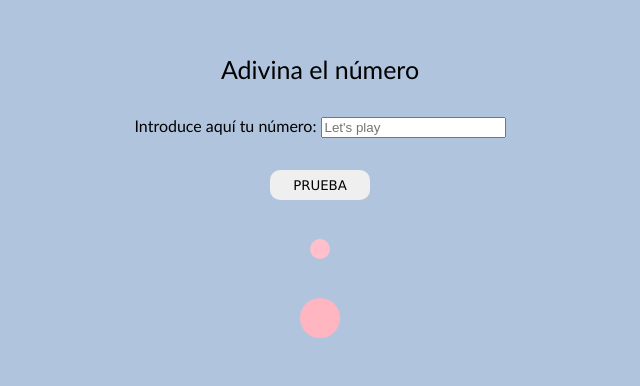
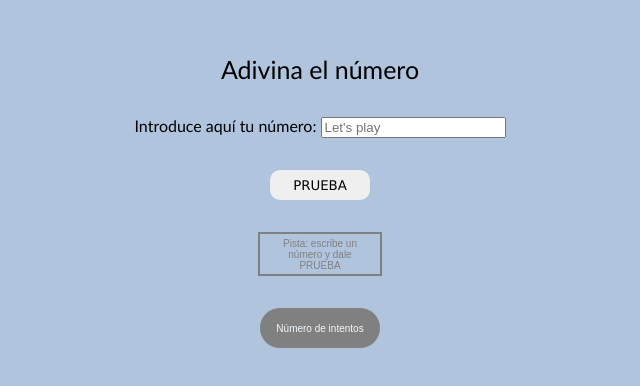
Before and after one commit to Adalab/modulo-2-evaluacion-intermedia-marcelachuqi, a plain HTML site: page index.html in a window 1280 px wide. Shown: the part 202-588 px from the top of the page, without its empty margins (328-968 px from the left). Drawn offline with Linux system fonts and the light colour scheme.

Commit message:
add new styles

```diff
--- a/index.html
+++ b/index.html
@@ -24,8 +24,8 @@
       </div>
     </form>
     <button class="button button_js">Prueba</button>
-    <div class= "box__1 box1_js"></div>
-    <div class= "box__2 box2_js"></div>
+    <div class= "box__1 box1_js"><p class= "pista">Pista: escribe un número y dale PRUEBA</p></div>
+    <div class= "box__2 box2_js"> <p class="pista">Número de intentos</p>  </div>
     </div>
     <script src="main.js"></script>
   </body>
--- a/main/main.css
+++ b/main/main.css
@@ -30,18 +30,32 @@ body {
 }
 
 .box__1 {
-  background-color: pink;
-  border-radius: 22.5px;
-  font-family: sans-serif;
-  font-size: smaller;
-  color: grey;
-    margin: 7px;
-  padding: 10px;
+    border: solid 2px
+    gray;
+
+    width: 100px;
+    height: 20px;
+    font-family: sans-serif;
+    color: grey;
+    padding: 10px;
+    display: flex;
+    justify-content: center;
+ align-items: center;
+ text-align: center;
 }
 .box__2 {
-  background-color:  lightpink;
+width: 100px;
+height: 20px;
+  background-color:  grey;
   border-radius: 200px;
   font-family: sans-serif;
   color: aliceblue;
-  padding: 20px;
+  padding: 10px;
+  display: flex;
+ justify-content: center;
+ align-items: center;
 }
+
+.pista{
+    font-size: 10px;
+}
```
